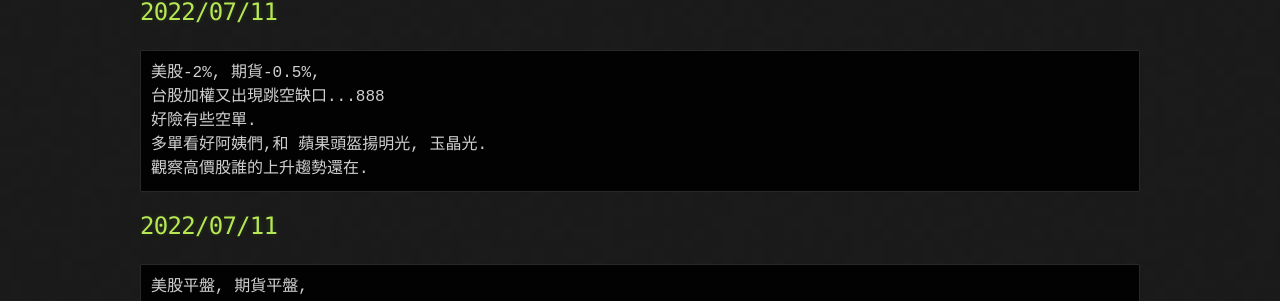
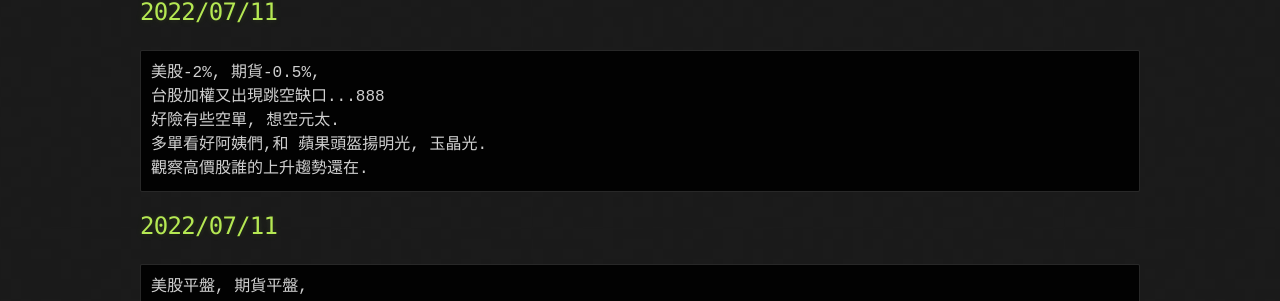
Before and after one commit to lepg5487/Stock_God, a Jekyll site: the page built from index.md, in a window 1280 px wide and 900 px high. Shown: the part 304-605 px from the top of the window. Built offline with Jekyll 4.4.1, drawn with Linux system fonts in a browser that asks for light colours; our own code applies the rules of GitHub Pages for plain Markdown files.

Commit message:
Update index.md

````diff
--- a/index.md
+++ b/index.md
@@ -7,7 +7,7 @@ layout: testlayouts
 ```
 美股-2%, 期貨-0.5%,
 台股加權又出現跳空缺口...888
-好險有些空單.
+好險有些空單, 想空元太.
 多單看好阿姨們,和 蘋果頭盔揚明光, 玉晶光.
 觀察高價股誰的上升趨勢還在.
 ```
````
